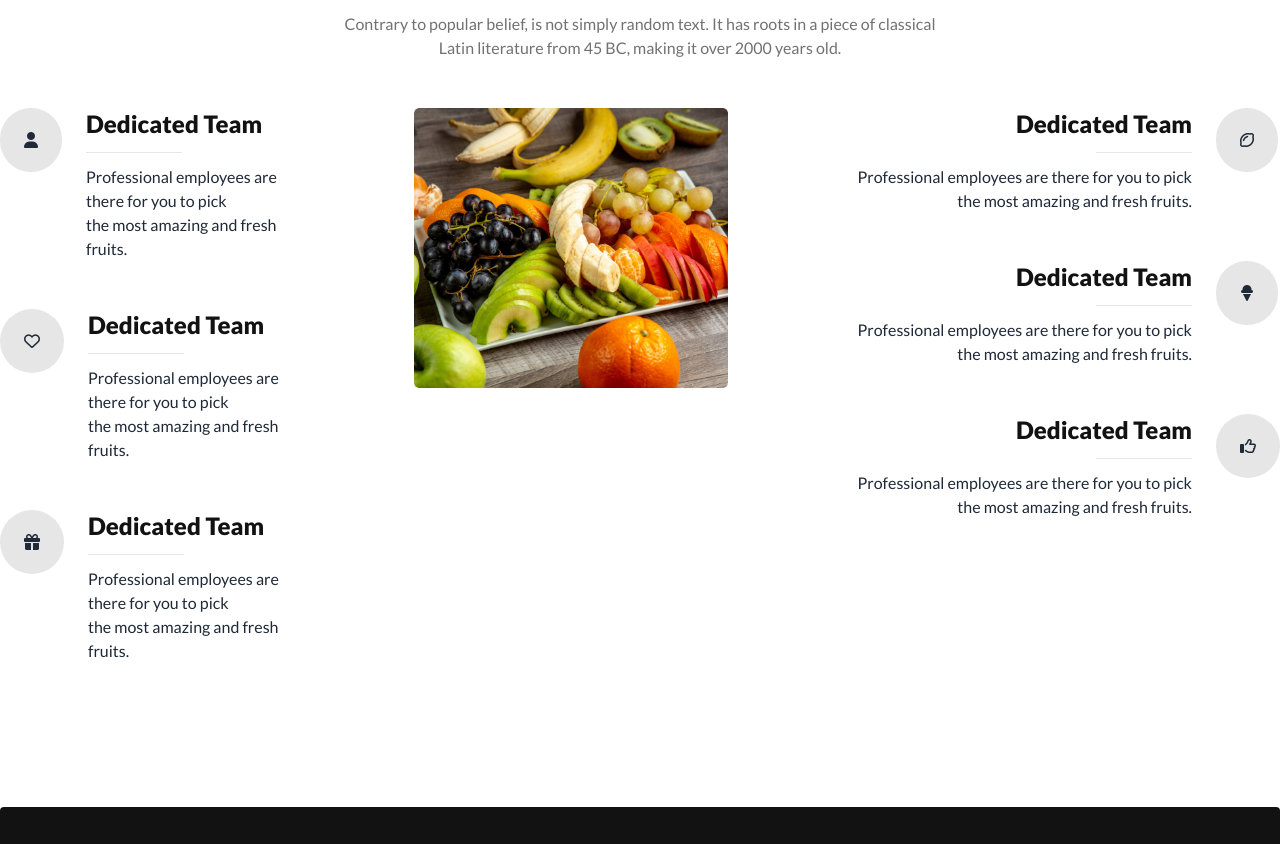
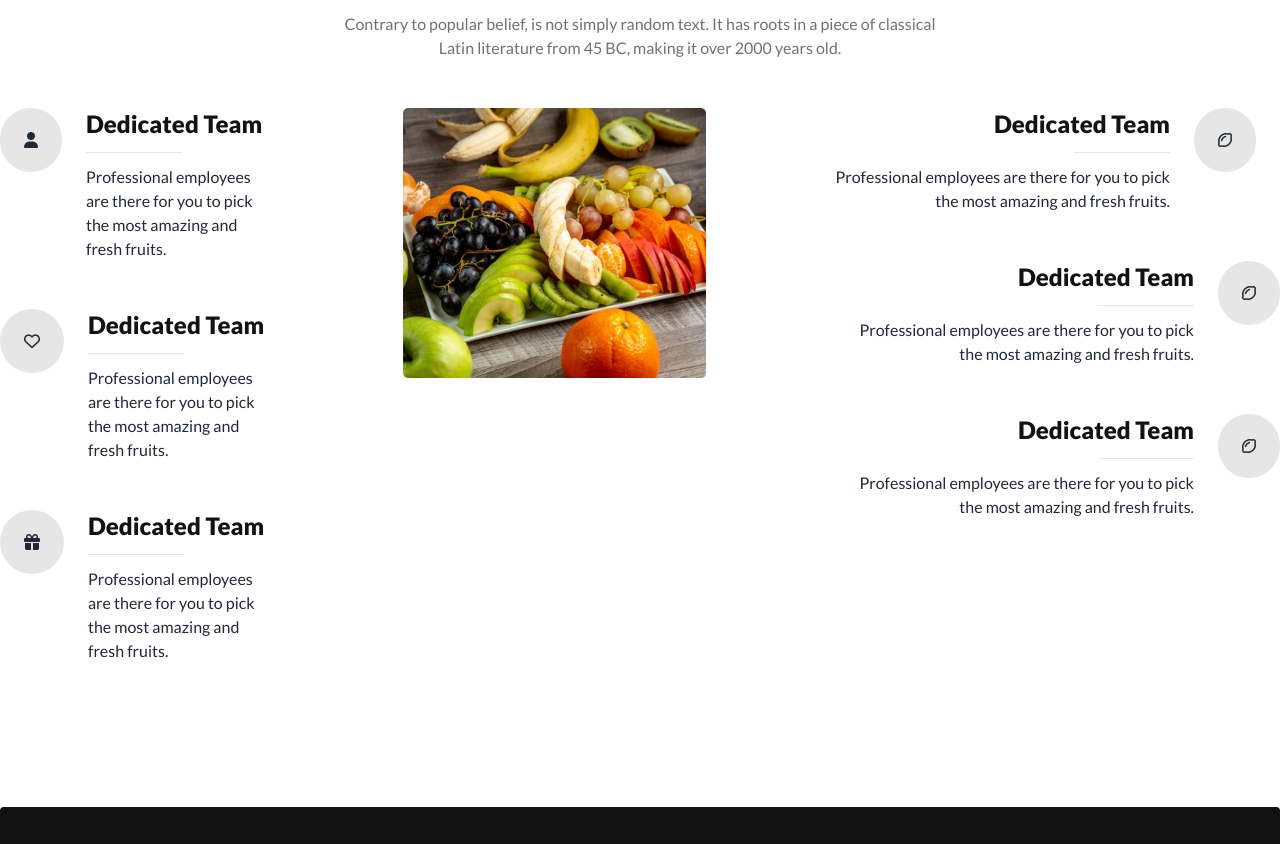
Before and after one commit to nayan5572/fruit-brust-assignment-3, a plain HTML site: page index.html in a window 1280 px wide. Shown: the part 3415-4259 px from the top of the page. Drawn offline with nearby package versions, Linux system fonts and the light colour scheme.

Commit message:
create why choose us

```diff
--- a/index.html
+++ b/index.html
@@ -511,39 +511,39 @@
                         has roots in a piece of classical <br> Latin literature from 45 BC, making it over 2000 years
                         old.</p>
                 </div>
-                <div class="flex flex-col lg:flex-row gap-[8rem] mt-12">
+                <div class="flex flex-col lg:flex-row gap-[8rem] mt-12 px-5 lg:px-0">
                     <!-- main div 1 -->
-                    <div class="flex-col gap-6">
-                        <div class="flex gap-6 mb-12">
-                            <div class="">
+                    <div class="flex-col gap-6 order-last lg:order-first">
+                        <div class="lg:flex gap-6 pb-12">
+                            <div class="text-center">
                                 <i class="fa-solid fa-user p-6 bg-[#1212121A] rounded-full"></i>
                             </div>
-                            <div class="space-y-3">
-                                <h1 class="text-2xl font-extrabold text-[#121212]">Dedicated Team</h1>
-                                <hr class="w-24 h-[1px]">
-                                <p class="">Professional employees are there for you to pick <br> the most amazing and
+                            <div class="space-y-3 text-center md:text-left lg:text-left">
+                                <h1 class="text-2xl text-center lg:text-left font-extrabold text-[#121212]">Dedicated Team</h1>
+                                <hr class="w-24 h-[1px] m-auto lg:m-0">
+                                <p class="text-center lg:text-left">Professional employees are there for you to pick <br> the most amazing and
                                     fresh fruits.</p>
                             </div>
                         </div>
-                        <div class="flex gap-6 mb-12">
-                            <div class="">
+                        <div class="lg:flex gap-6 mb-12">
+                            <div class="text-center">
                                 <i class="fa-regular fa-heart p-6 bg-[#1212121A] rounded-full"></i>
                             </div>
-                            <div class="space-y-3">
-                                <h1 class="text-2xl font-extrabold text-[#121212]">Dedicated Team</h1>
-                                <hr class="w-24 h-[1px]">
-                                <p class="">Professional employees are there for you to pick <br> the most amazing and
+                            <div class="space-y-3 text-center md:text-left lg:text-left">
+                                <h1 class="text-2xl text-center lg:text-left font-extrabold text-[#121212]">Dedicated Team</h1>
+                                <hr class="w-24 h-[1px] m-auto lg:m-0">
+                                <p class="text-center lg:text-left">Professional employees are there for you to pick <br> the most amazing and
                                     fresh fruits.</p>
                             </div>
                         </div>
-                        <div class="flex gap-6">
-                            <div class="">
+                        <div class="lg:flex gap-6">
+                            <div class="text-center">
                                 <i class="fa-solid fa-gift p-6 bg-[#1212121A] rounded-full"></i>
                             </div>
-                            <div class="space-y-3">
-                                <h1 class="text-2xl font-extrabold text-[#121212]">Dedicated Team</h1>
-                                <hr class="w-24 h-[1px]">
-                                <p class="">Professional employees are there for you to pick <br> the most amazing and
+                            <div class="space-y-3 text-center md:text-left lg:text-left">
+                                <h1 class="text-2xl text-center lg:text-left font-extrabold text-[#121212]">Dedicated Team</h1>
+                                <hr class="w-24 h-[1px] m-auto lg:m-0">
+                                <p class="text-center lg:text-left">Professional employees are there for you to pick <br> the most amazing and
                                     fresh fruits.</p>
                             </div>
                         </div>
@@ -555,41 +555,50 @@
                         </div>
                     </div>
                     <!-- main div 3 -->
-                    <div class="">
+                    <div class="space-x-6">
                         <!-- part 1 -->
-                        <div class="flex gap-6 mb-12">
-                            <div class="space-y-3 text-right">
-                                <h1 class="text-2xl font-extrabold text-[#121212]">Dedicated Team</h1>
-                                <hr class="w-24 ml-60">
+                        <div class="lg:flex gap-6 lg:mb-12">
+                            <div class="text-center block lg:hidden m-auto lg:m-0">
+                                <i class="fa-regular fa-lemon p-6 bg-[#1212121A] rounded-full"></i>
+                            </div>
+                            <div class="space-y-3 lg:text-right text-center">
+                                <h1 class="text-2xl text-center lg:text-right font-extrabold text-[#121212]">Dedicated Team</h1>
+                                <hr class="w-24 lg:ml-60 m-auto lg:m-0">
                                 <p class="">Professional employees are there for you to pick <br> the most amazing and
                                     fresh fruits.</p>
                             </div>
-                            <div class="">
+                            <div class="text-center hidden lg:block">
                                 <i class="fa-regular fa-lemon p-6 bg-[#1212121A] rounded-full"></i>
                             </div>
                         </div>
                         <!-- part 2 -->
-                        <div class="flex gap-6 mb-12">
-                            <div class="space-y-3 text-right">
-                                <h1 class="text-2xl font-extrabold text-[#121212]">Dedicated Team</h1>
-                                <hr class="w-24 ml-60">
+                        <div class="lg:flex gap-6 lg:mb-12 mt-8 lg:mt-0">
+                            <div class="text-center block lg:hidden m-auto lg:m-0">
+                                <i class="fa-regular fa-lemon p-6 bg-[#1212121A] rounded-full"></i>
+                            </div>
+                            <div class="space-y-3 lg:text-right text-center">
+                                <h1 class="text-2xl text-center lg:text-right font-extrabold text-[#121212]">Dedicated Team</h1>
+                                <hr class="w-24 lg:ml-60 m-auto lg:m-0">
                                 <p class="">Professional employees are there for you to pick <br> the most amazing and
                                     fresh fruits.</p>
                             </div>
-                            <div class="">
-                                <i class="fa-solid fa-ice-cream p-6 bg-[#1212121A] rounded-full"></i>
+                            <div class="text-center hidden lg:block">
+                                <i class="fa-regular fa-lemon p-6 bg-[#1212121A] rounded-full"></i>
                             </div>
                         </div>
                         <!-- part 3 -->
-                        <div class="flex gap-6 mb-12">
-                            <div class="space-y-3 text-right">
-                                <h1 class="text-2xl font-extrabold text-[#121212]">Dedicated Team</h1>
-                                <hr class="w-24 ml-60">
+                        <div class="lg:flex gap-6 lg:mb-12 mt-8 lg:mt-0">
+                            <div class="text-center block lg:hidden m-auto lg:m-0">
+                                <i class="fa-regular fa-lemon p-6 bg-[#1212121A] rounded-full"></i>
+                            </div>
+                            <div class="space-y-3 lg:text-right text-center">
+                                <h1 class="text-2xl text-center lg:text-right font-extrabold text-[#121212]">Dedicated Team</h1>
+                                <hr class="w-24 lg:ml-60 m-auto lg:m-0">
                                 <p class="">Professional employees are there for you to pick <br> the most amazing and
                                     fresh fruits.</p>
                             </div>
-                            <div class="">
-                                <i class="fa-regular fa-thumbs-up p-6 bg-[#1212121A] rounded-full"></i>
+                            <div class="text-center hidden lg:block">
+                                <i class="fa-regular fa-lemon p-6 bg-[#1212121A] rounded-full"></i>
                             </div>
                         </div>
                     </div>
```
